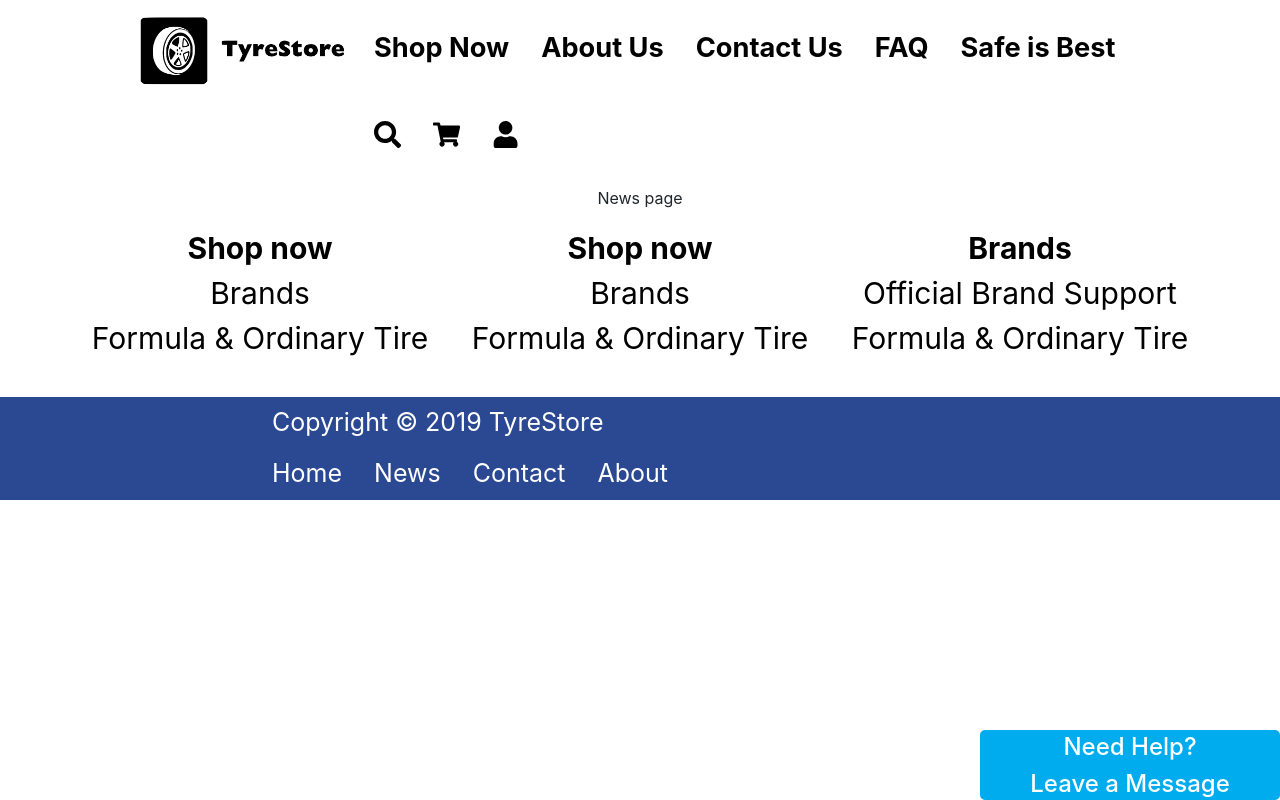
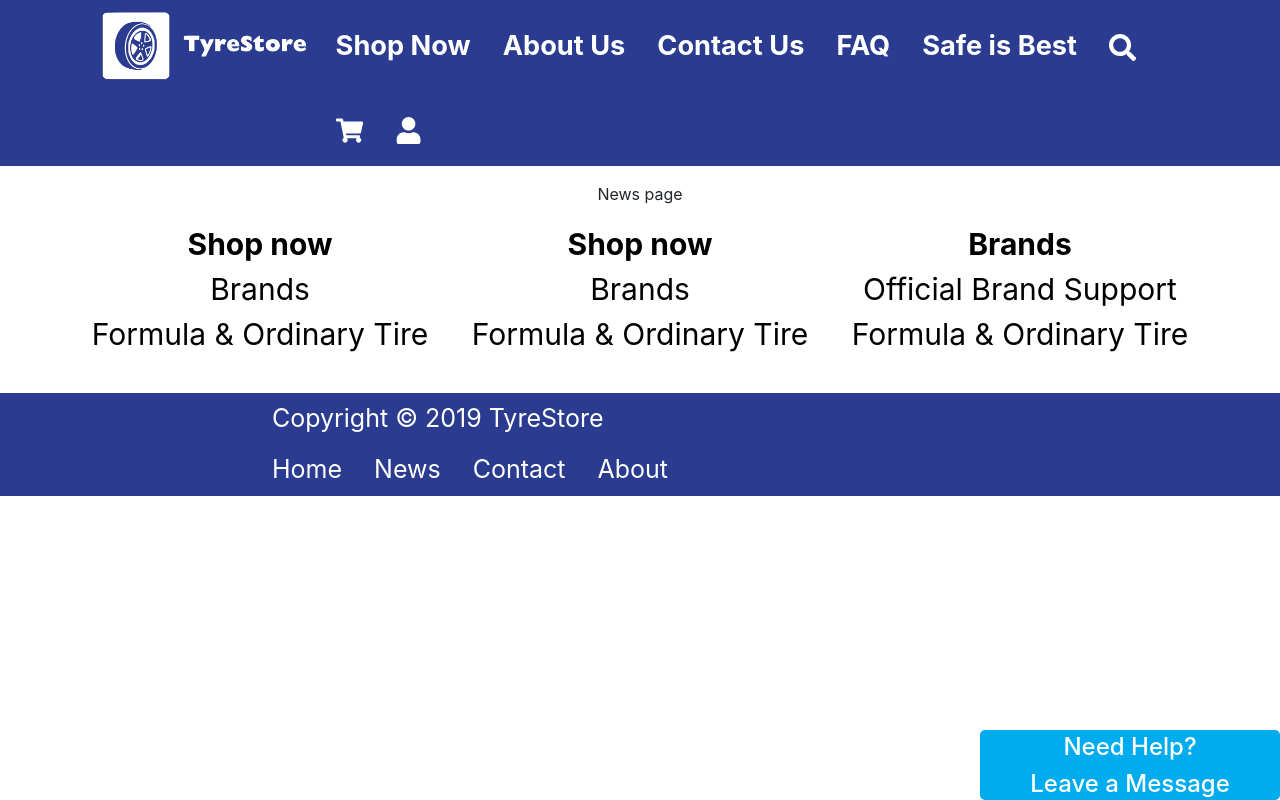
Before and after one commit to NiMaGangFour/mumstore, a React (Create React App) app: page /news in a window 1280 px wide. Built offline with nearby package versions, Linux system fonts and the light colour scheme.

Commit message:
new layout reference

```diff
--- a/src/components/Header/Nav.js
+++ b/src/components/Header/Nav.js
@@ -3,12 +3,12 @@ import { NavLink } from "react-router-dom";
 import { FaSearch, FaShoppingCart, FaUser } from "react-icons/fa";
 
 import "../css/components.css";
-import Logo_White from "../css/images/mumstore_logo.png";
+import Logo_White from "../css/images/logoWhite.png";
 
 class Nav extends Component {
   render() {
     return (
-      <div>
+      <div className="primary-header-section">
         <ul id="navigation-items">
           <NavLink to="/">
             <li>
--- a/src/components/css/components.css
+++ b/src/components/css/components.css
@@ -17,14 +17,18 @@
 }
 .logo_white {
   height: 92px;
-  margin: 5px 0px 0px 0px;
+  margin: 0px 0px 0px 0px;
   width: auto;
 }
 
+.primary-header-section {
+  background-color: #2b3c90;
+}
 #navigation-items {
-  padding: 0px auto;
-  width: 80%;
-  margin-left: 10%;
+  padding: 10px auto 0 auto;
+  margin-bottom: 0 rem;
+  width: 86%;
+  margin-left: 7%;
   list-style-type: none;
   overflow: hidden;
 }
@@ -35,13 +39,13 @@
 
 #navigation-items li a {
   display: inline-block;
-  color: rgb(0, 0, 0);
+  color: #fff;
   font-size: 170%;
   font-weight: 700;
   text-align: center;
   padding: 16px;
   text-decoration: none;
-  margin-top: 12px;
+  margin-top: 10px;
   transition: color 0.3s;
 }
 
@@ -501,7 +505,7 @@ footer p {
 }
 
 .footer-navi-bar {
-  background-color: #2b4992;
+  background-color: #2b3c90;
 }
 
 .footer-navi-bar-ul {
```
Also changed, not shown: src/components/css/images/logoWhite.png (added), src/components/css/images/mumstore_logo.png (deleted).
